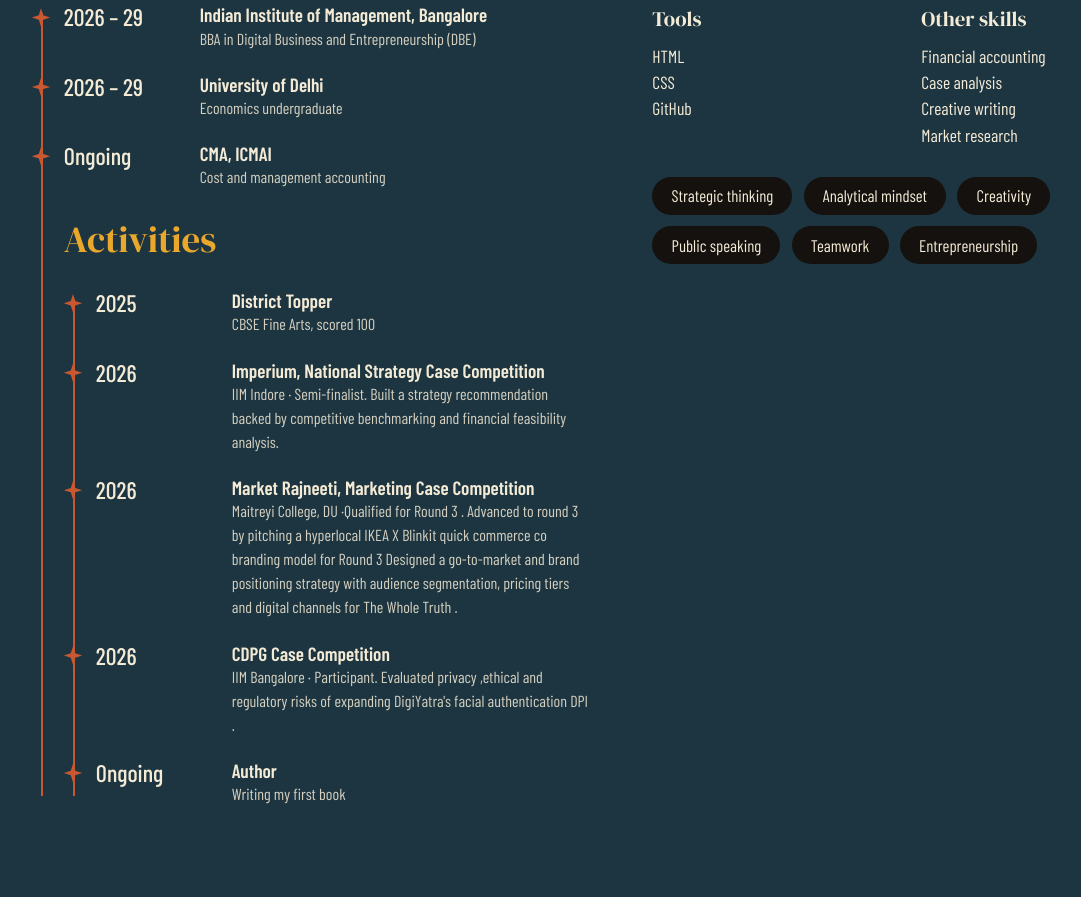
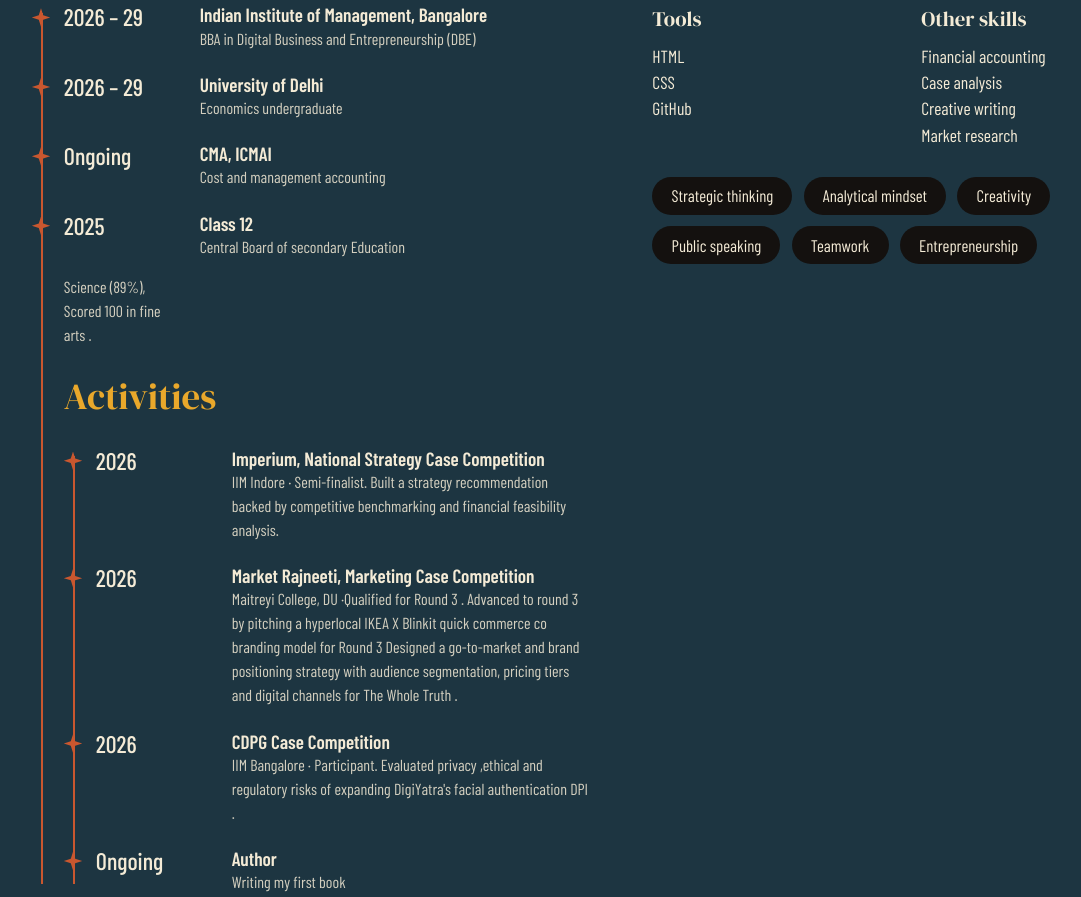
Before and after one commit to aayushichaturvedi315-hue/aayushi-resume, a plain HTML site: page index.html in a window 1280 px wide. Shown: the part 1432-2329 px from the top of the page, without its empty margins (45-1126 px from the left). Drawn offline with nearby package versions, Linux system fonts and the light colour scheme.

Commit message:
Add Class 12 qualification to index.html
Added educational qualification for Class 12 with details.

```diff
--- a/index.html
+++ b/index.html
@@ -84,13 +84,15 @@
   <span class="year">Ongoing</span>
   <span><strong>CMA, ICMAI</strong><small>Cost and management accounting</small></span>
 </li>
+<li>
+  <span class="year">2025</span>
+  <span><strong>Class 12 </strong><small>Central Board of secondary Education</small></span>
+  <small class="desc">Science (89%), Scored 100 in fine arts .</small>
+  </span>
+</li>
 
         <h2>Activities</h2>
         <ul class="timeline">
-          <li>
-            <span class="year">2025</span>
-            <span><strong>District Topper</strong><small>CBSE Fine Arts, scored 100</small></span>
-          </li>
           <li>
   <span class="year">2026</span>
   <span><strong>Imperium, National Strategy Case Competition</strong><small>IIM Indore · Semi-finalist. Built a strategy recommendation backed by competitive benchmarking and financial feasibility analysis.</small></span>
```
